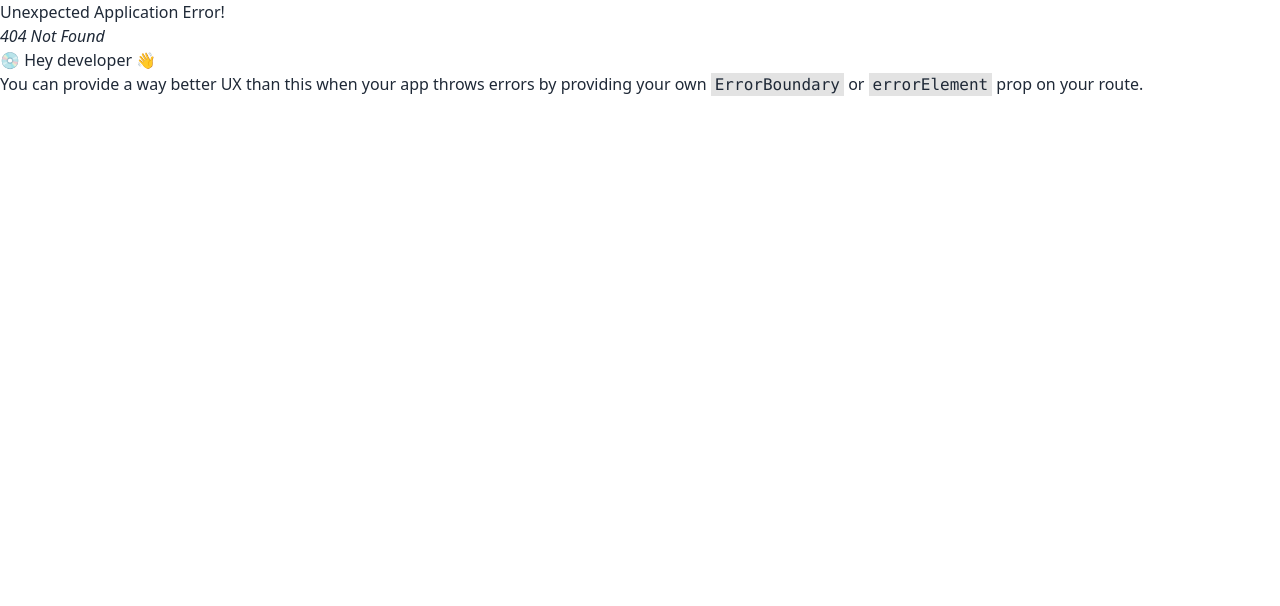
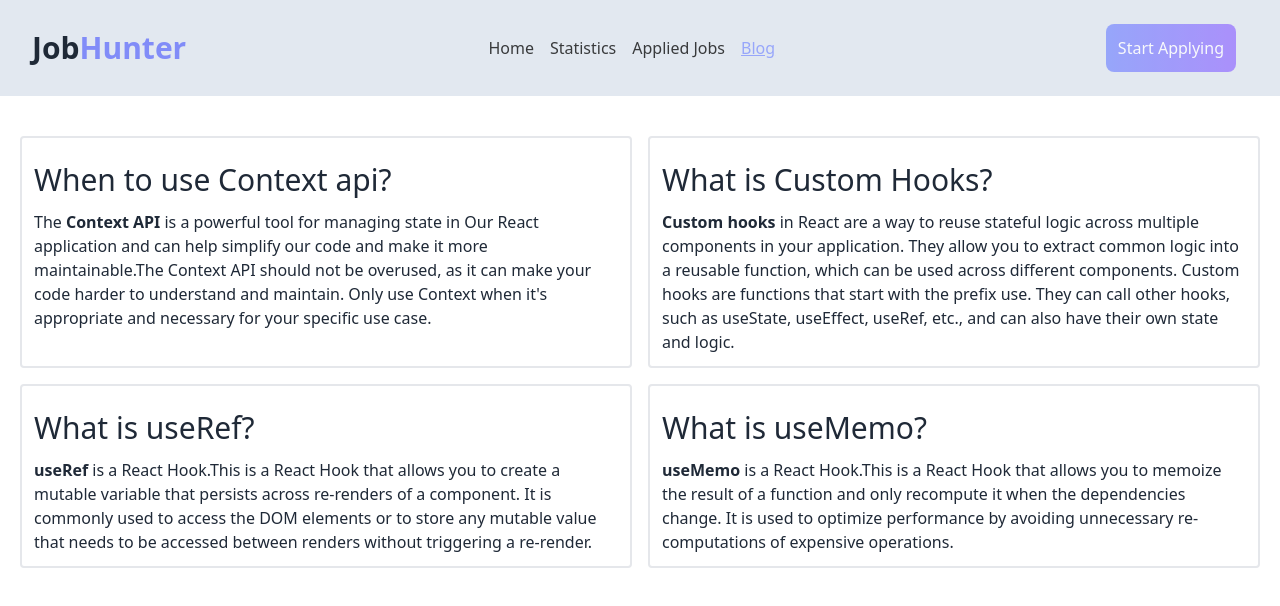
Before and after one commit to alaminh63/Job-Hunter, a React (Vite) app: page /blog in a window 1280 px wide. Before the commit this address had no page. Shown: the top 606 px of the page. Built offline with nearby package versions, Linux system fonts and the light colour scheme.

Commit message:
statics added

```diff
--- a/package.json
+++ b/package.json
@@ -17,6 +17,7 @@
     "react-dom": "^18.2.0",
     "react-icons": "^4.8.0",
     "react-router-dom": "^6.11.1",
+    "recharts": "^2.6.2",
     "sort-by": "^1.2.0"
   },
   "devDependencies": {
--- /dev/null
+++ b/src/Pages/Blog.jsx
@@ -0,0 +1,50 @@
+import React from "react";
+
+const Blog = () => {
+  return (
+    <div className="grid md:grid-cols-2 gap-4 mt-10 mb-20">
+      <div className="p-3 border-2 rounded w-full h-[100%]">
+        <h1 className="text-3xl py-3">When to use Context api?</h1>
+        <p>
+          The <strong>Context API</strong> is a powerful tool for managing state
+          in Our React application and can help simplify our code and make it
+          more maintainable.The Context API should not be overused, as it can
+          make your code harder to understand and maintain. Only use Context
+          when it's appropriate and necessary for your specific use case.
+        </p>
+      </div>
+      <div className="p-3 border-2  rounded">
+        <h1 className="text-3xl py-3">What is Custom Hooks?</h1>
+        <p>
+          <strong>Custom hooks</strong> in React are a way to reuse stateful
+          logic across multiple components in your application. They allow you
+          to extract common logic into a reusable function, which can be used
+          across different components. Custom hooks are functions that start
+          with the prefix use. They can call other hooks, such as useState,
+          useEffect, useRef, etc., and can also have their own state and logic.
+        </p>
+      </div>
+      <div className="p-3 border-2 rounded">
+        <h1 className="text-3xl py-3">What is useRef?</h1>
+        <p>
+          <strong>useRef</strong> is a React Hook.This is a React Hook that
+          allows you to create a mutable variable that persists across
+          re-renders of a component. It is commonly used to access the DOM
+          elements or to store any mutable value that needs to be accessed
+          between renders without triggering a re-render.
+        </p>
+      </div>
+      <div className="p-3 border-2 rounded">
+        <h1 className="text-3xl py-3">What is useMemo?</h1>
+        <p>
+          <strong>useMemo</strong> is a React Hook.This is a React Hook that
+          allows you to memoize the result of a function and only recompute it
+          when the dependencies change. It is used to optimize performance by
+          avoiding unnecessary re-computations of expensive operations.{" "}
+        </p>
+      </div>
+    </div>
+  );
+};
+
+export default Blog;
--- /dev/null
+++ b/src/Pages/Share/ErrorPages.jsx
@@ -0,0 +1,15 @@
+import React from 'react';
+import { Link } from 'react-router-dom';
+
+const ErrorPages = () => {
+    return (
+        <div className='flex justify-center items-center flex-col h-screen'>
+            <img className='' src="/assets/All Images/error.png" alt="" />
+            <h1 className='font-bold text-center text-5xl my-10'>404</h1>
+            <p className='text-center text-3xl font-bold mt-10'><span className='text-indigo-500'>Oppss </span>server is not found</p>
+            <Link to="/"><button className=' underline text-indigo-500 text-center block mx-auto my-20 text-2xl'>Back to home</button></Link>
+        </div>
+    );
+};
+
+export default ErrorPages;
--- /dev/null
+++ b/src/Pages/Statistics.jsx
@@ -0,0 +1,76 @@
+import React from 'react';
+import { AreaChart, Area, XAxis, YAxis, CartesianGrid, Tooltip, ResponsiveContainer } from 'recharts';
+const Statistics = () => {
+
+    const data = [
+        {
+            "id": 1,
+            "name": "New Year",
+            "marks": 28
+        },
+        {
+            "id": 2,
+            "name": "G3 Architects",
+            "marks": 59
+        },
+        {
+            "id": 3,
+            "name": "Justice",
+            "marks": 60
+        },
+        {
+            "id": 4,
+            "name": "Problem Solve",
+            "marks": 60
+        },
+        {
+            "id": 5,
+            "name": "Geometry Genius",
+            "marks": 58
+        },
+        {
+            "id": 6,
+            "name": "Ai Universe",
+            "marks": 60
+        },
+        {
+            "id": 7,
+            "name": "Quiz hero",
+            "marks": 60
+        },
+        {
+            "id": 8,
+            "name": "Knowledge cafe",
+            "marks": 60
+        }
+    ]
+
+    return (
+        <>
+        <h1 className='text-center text-4xl text-indigo-500 font-bold my-20'>Assignment Marks</h1>
+            <div className='md:p-10'>
+                <ResponsiveContainer width="100%" height={400}>
+                    <AreaChart
+                        width={1150}
+                        height={400}
+                        data={data}
+                        margin={{
+                            top: 20,
+                            right: 30,
+                            left: 0,
+                            bottom: 0,
+                        }}
+                    >
+                        <CartesianGrid strokeDasharray="3 3" />
+                        <XAxis dataKey="name" />
+                        <YAxis />
+                        <Tooltip />
+                        <Area type="monotone" dataKey="marks" stroke="#4B0082" fill="#4B0082" />
+                    </AreaChart>
+                </ResponsiveContainer>
+            </div>
+        </>
+    );
+};
+
+export default Statistics;
--- a/src/main.jsx
+++ b/src/main.jsx
@@ -9,15 +9,23 @@ import { DataProvider } from "./Context/Context";
 import AppliedJobs from "./Pages/AppliedJobs";
 import LoderApplied from "./components/LoaderApplied";
 import JobDetails from "./components/JobDetails";
+import Blog from "./Pages/Blog";
+import ErrorPages from "./Pages/Share/ErrorPages";
+import Statistics from "./Pages/Statistics";
 
 const router = createBrowserRouter([
   {
     path: "/",
     element: <Root />,
+    errorElement: <ErrorPages />,
     children: [
       {
         path: "/",
         element: <Home></Home>,
+      },
+      {
+        path: "/statistics",
+        element: <Statistics />,
       },
       {
         path: "/appliedjobs",
@@ -27,6 +35,10 @@ const router = createBrowserRouter([
       {
         path: "/job-details/:id",
         element: <JobDetails />,
+      },
+      {
+        path: "/blog",
+        element: <Blog />,
       },
     ],
   },
```
Also changed, not shown: 1 other file (tests, documents, lock files or other folders).
